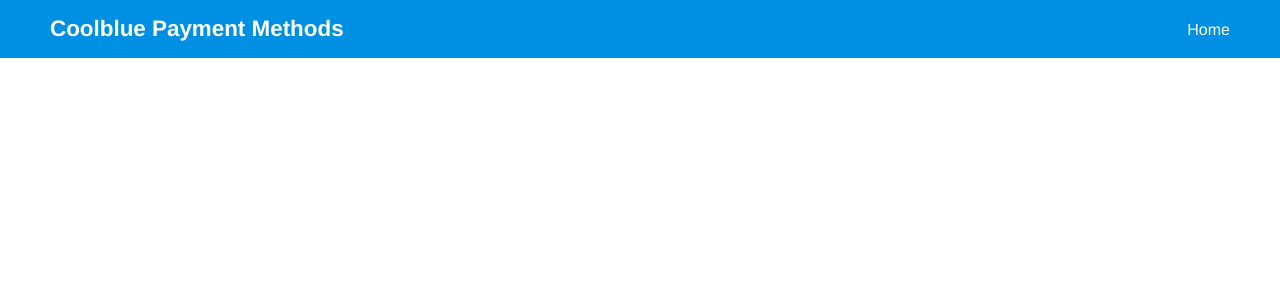
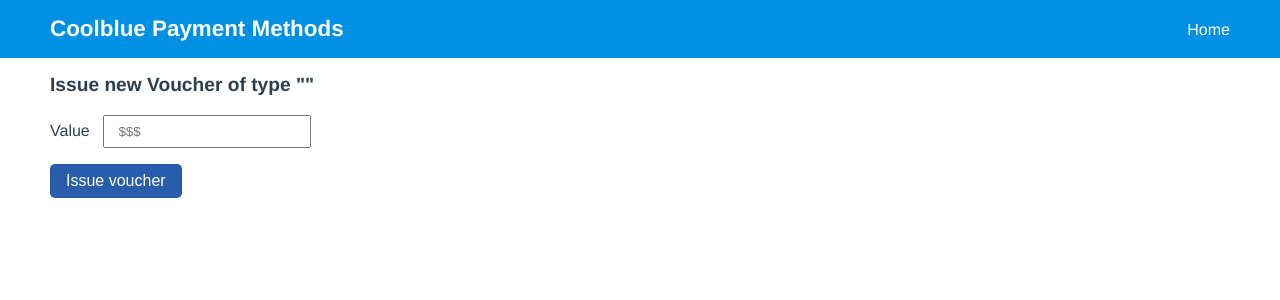
Before and after one commit to laiscoolblue/cpm-vue-mvp, a Vue app: page /issue-voucher/1 in a window 1280 px wide. Shown: the top 300 px of the page. Built offline with nearby package versions, Linux system fonts and the light colour scheme; no server answers.

Commit message:
Issue voucher functionality

```diff
--- a/src/App.vue
+++ b/src/App.vue
@@ -39,5 +39,6 @@
 
 h2 {
   font-size: 1.2em;
+  margin-bottom: 1em;
 }
 </style>
--- a/src/components/layout/List.vue
+++ b/src/components/layout/List.vue
@@ -1,7 +1,10 @@
 <template>
   <ul class="list">
     <li v-for="item in list" :key="item.id">
-      <router-link :to="`/${type}/${item.id}`">{{ item.title }}</router-link>
+      <router-link :to="`/${type}/${item.id}`" v-if="type">{{ item.title }}</router-link>
+      <template v-else>
+        {{ item.title }}
+      </template>
     </li>
   </ul>
 </template>
@@ -24,7 +27,6 @@
 <style lang="scss">
   .list {
     list-style: none;
-    margin-top: 1em;
 
     li {
       padding: 0.5em 1em;
--- a/src/router.js
+++ b/src/router.js
@@ -2,7 +2,7 @@
 import Router from 'vue-router';
 import Home from './views/Home.vue';
 import Campaign from './views/Campaign.vue';
-// import Campaign from './views/Campaign.vue';
+import NewVoucher from './views/NewVoucher.vue';
 
 Vue.use(Router);
 
@@ -20,5 +20,15 @@
       name: 'Campaign',
       component: Campaign,
     },
+    {
+      path: '/campaign/:id',
+      name: 'Campaign',
+      component: Campaign,
+    },
+    {
+      path: '/issue-voucher/:presetId',
+      name: 'New voucher',
+      component: NewVoucher,
+    },
   ],
 });
--- a/src/store.js
+++ b/src/store.js
@@ -5,6 +5,10 @@
 import config from './config';
 
 const { api } = config;
+const customer = {
+  name: 'Jane Doe',
+  id: 1,
+};
 
 Vue.use(Vuex);
 
@@ -13,6 +17,8 @@
     campaigns: [],
     campaign: {},
     presets: [],
+    preset: {},
+    customer,
   },
   mutations: {
     SET_CAMPAIGNS(state, payload) {
@@ -24,8 +30,12 @@
     SET_PRESETS(state, payload) {
       state.presets = payload.data;
     },
+    SET_PRESET(state, payload) {
+      state.preset = payload.data;
+    },
   },
   actions: {
+    // Campaigns
     retrieveCampaigns({ commit }) {
       axios.get(`${api}/campaigns`).then(
         (response) => {
@@ -48,6 +58,7 @@
         },
       );
     },
+    // Pre-set
     retrievePresets({ commit }, id) {
       axios.get(`${api}/pre-sets?campaign=${id}`).then(
         (response) => {
@@ -59,5 +70,26 @@
         },
       );
     },
+    retrievePreset({ commit }, id) {
+      axios.get(`${api}/pre-sets/${id}`).then(
+        (response) => {
+          const { data } = response;
+          commit('SET_PRESET', { data });
+        },
+        (err) => {
+          console.error(err.response);
+        },
+      );
+    },
+    async issueVoucher({}, data) {
+      let response;
+      try {
+        response = await axios.post(`${api}/vouchers`, data);
+      } catch (err) {
+        console.error(err.response);
+      }
+
+      return response;
+    },
   },
 });
--- a/src/views/Campaign.vue
+++ b/src/views/Customer.vue
@@ -2,7 +2,7 @@
   <div class="container">
     <h2>Pre-sets from {{ campaign.title }}</h2>
 
-    <List :list="presets" type="preset" v-if="presets.length > 0"/>
+    <List :list="presets" type="issue-voucher" v-if="presets.length > 0"/>
     <p v-else>No pre-set found related to this campaign :/</p>
   </div>
 </template>
--- /dev/null
+++ b/src/views/NewVoucher.vue
@@ -0,0 +1,115 @@
+<template>
+  <div class="container">
+    <h2>Issue new Voucher of type "{{ preset.title }}"</h2>
+    <form @submit.prevent="submitForm">
+      <label for="value">
+        <span>Value</span>
+        <input type="number" name="value" v-model="value" placeholder="$$$" required />
+      </label>
+
+      <button type="submit" @click.prevent="submitForm">Issue voucher</button>
+    </form>
+
+    <p :class="`message ${messageType}`" v-if="message">{{ message }}</p>
+  </div>
+</template>
+
+<script>
+import { mapState, mapActions } from 'vuex';
+
+export default {
+  name: 'NewVoucher',
+  data() {
+    return {
+      value: '',
+      message: '',
+      messageType: 'message--error',
+    };
+  },
+  computed: {
+    route() {
+      return this.$route;
+    },
+    presetId() {
+      const { params } = this.route;
+      return params.presetId;
+    },
+    ...mapState([
+      'preset',
+      'customer',
+    ]),
+  },
+  methods: {
+    resetForm() {
+      this.value = '';
+      this.message = '';
+    },
+    submitForm() {
+      if (!this.value) {
+        this.message = 'Missing required fields';
+        this.messageType = 'message--error';
+
+        return;
+      }
+
+      const data = {
+        preset: this.preset,
+        value: this.value,
+        customer: this.customer.id,
+      };
+
+      this.resetForm();
+
+      this.issueVoucher(data)
+        .then(data => {
+          this.message = 'Voucher issued! Yey!'
+          this.messageType = 'message--success';
+        });
+    },
+    ...mapActions([
+      'retrievePreset',
+      'issueVoucher',
+    ]),
+  },
+  mounted() {
+    this.retrievePreset(this.presetId);
+  },
+};
+</script>
+
+<style lang="scss">
+  label {
+    display: block;
+    margin-bottom: 1em;
+  }
+
+  input {
+    margin-left: 1em;
+    padding: 0.5em 1em;
+  }
+
+  button {
+    background-color: #285DAB;
+    color: #fff;
+    font-size: 1em;
+    border-radius: 5px;
+    border: 0;
+    padding: 0.5em 1em;
+    margin-bottom: 1em;
+  }
+
+  .message {
+    padding: 0.5em 1em;
+  }
+
+  .message--success {
+    color: #00B900;
+    border: 1px solid #00B900;
+  }
+
+  .message--error {
+    color: #E50000;
+    border: 1px solid #E50000;
+
+  }
+</style>
```
